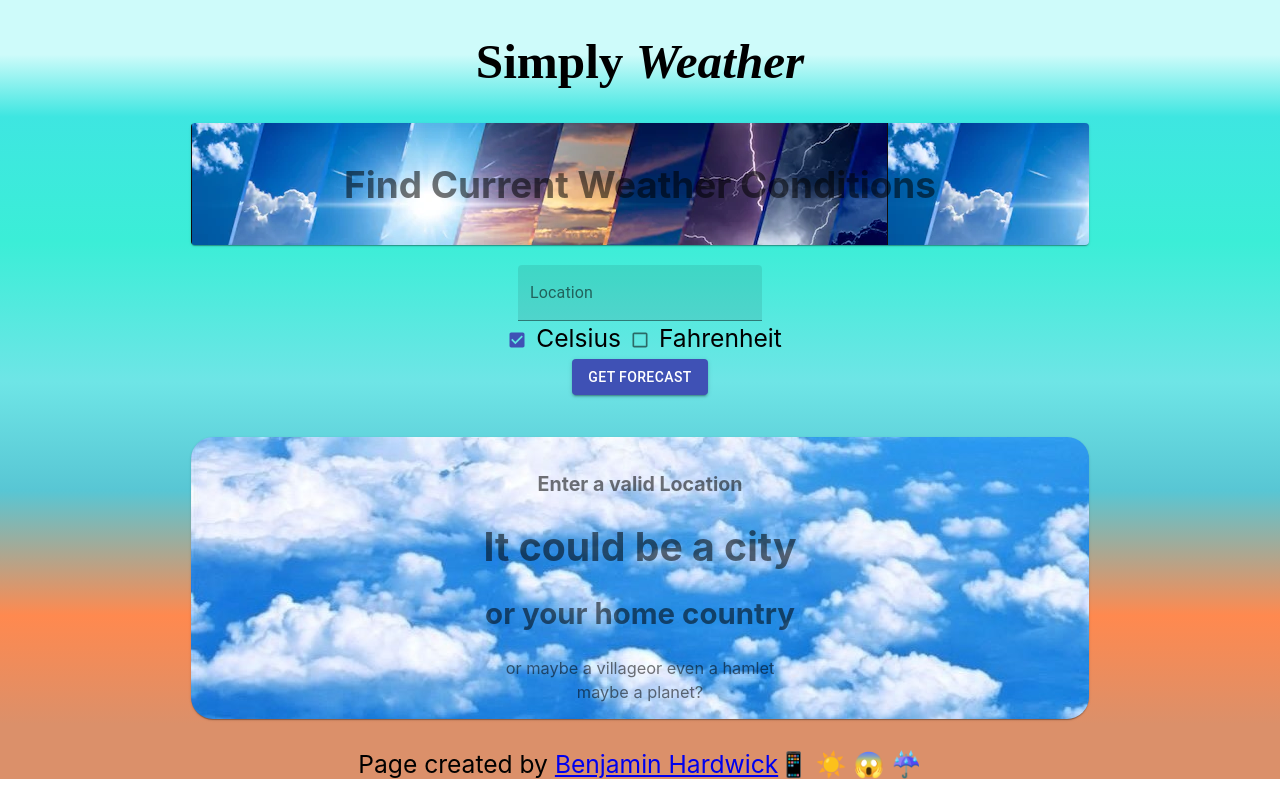
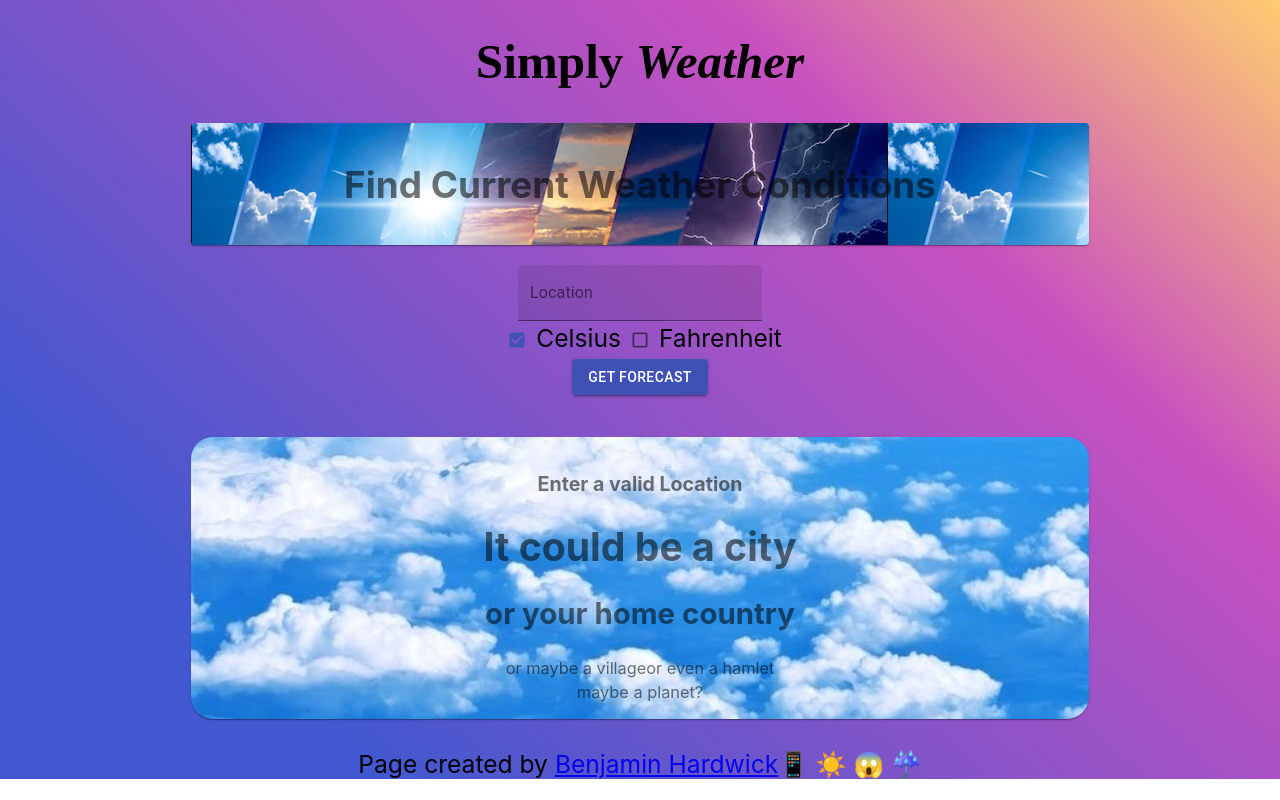
Before and after one commit to BenjaminHardwick/weather-app, a React (Create React App) app: page / in a window 1280 px wide. Built offline with nearby package versions, Linux system fonts and the light colour scheme.

Commit message:
removed that horrific background what was I thinking?

```diff
--- a/src/App.css
+++ b/src/App.css
@@ -3,37 +3,9 @@
 
   display: flex;
   font-size: calc(15px + 0.75vw);
-  background: rgb(219, 144, 106);
-  background: -moz-linear-gradient(
-    0deg,
-    rgba(219, 144, 106, 1) 7%,
-    rgba(255, 137, 79, 1) 21%,
-    rgba(88, 198, 212, 1) 37%,
-    rgba(110, 229, 230, 1) 51%,
-    rgba(59, 238, 215, 1) 69%,
-    rgba(62, 230, 225, 1) 85%,
-    rgba(206, 251, 250, 1) 93%
-  );
-  background: -webkit-linear-gradient(
-    0deg,
-    rgba(219, 144, 106, 1) 7%,
-    rgba(255, 137, 79, 1) 21%,
-    rgba(88, 198, 212, 1) 37%,
-    rgba(110, 229, 230, 1) 51%,
-    rgba(59, 238, 215, 1) 69%,
-    rgba(62, 230, 225, 1) 85%,
-    rgba(206, 251, 250, 1) 93%
-  );
-  background: linear-gradient(
-    0deg,
-    rgba(219, 144, 106, 1) 7%,
-    rgba(255, 137, 79, 1) 21%,
-    rgba(88, 198, 212, 1) 37%,
-    rgba(110, 229, 230, 1) 51%,
-    rgba(59, 238, 215, 1) 69%,
-    rgba(62, 230, 225, 1) 85%,
-    rgba(206, 251, 250, 1) 93%
-  );
+  background-color: #4158D0;
+  background-image: linear-gradient(43deg, #4158D0 18%, #C850C0 73%, #FFCC70 100%);
+
   filter: progid:DXImageTransform.Microsoft.gradient(startColorstr="#db906a",endColorstr="#cefbfa",GradientType=1);
   filter: progid:DXImageTransform.Microsoft.gradient(startColorstr="#db906a",endColorstr="#cefbfa",GradientType=1);
   flex-direction: column;
```
